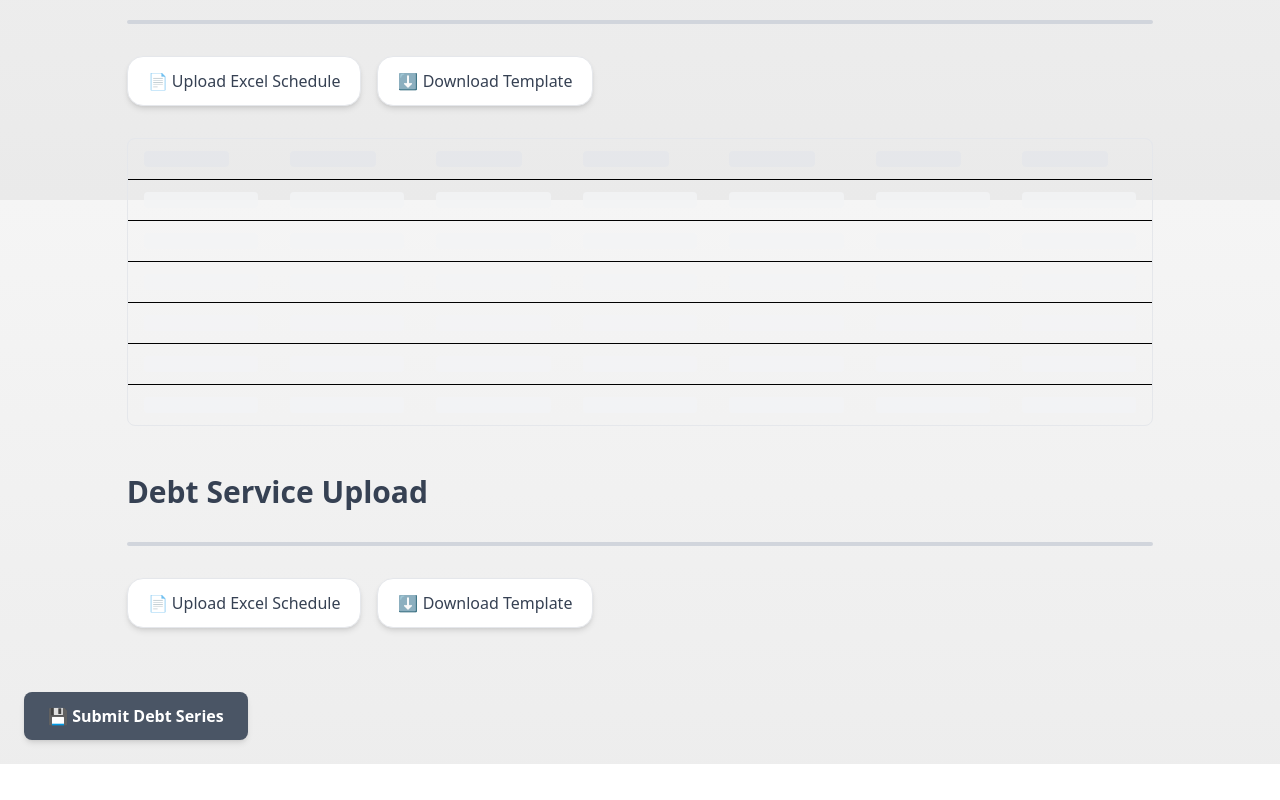
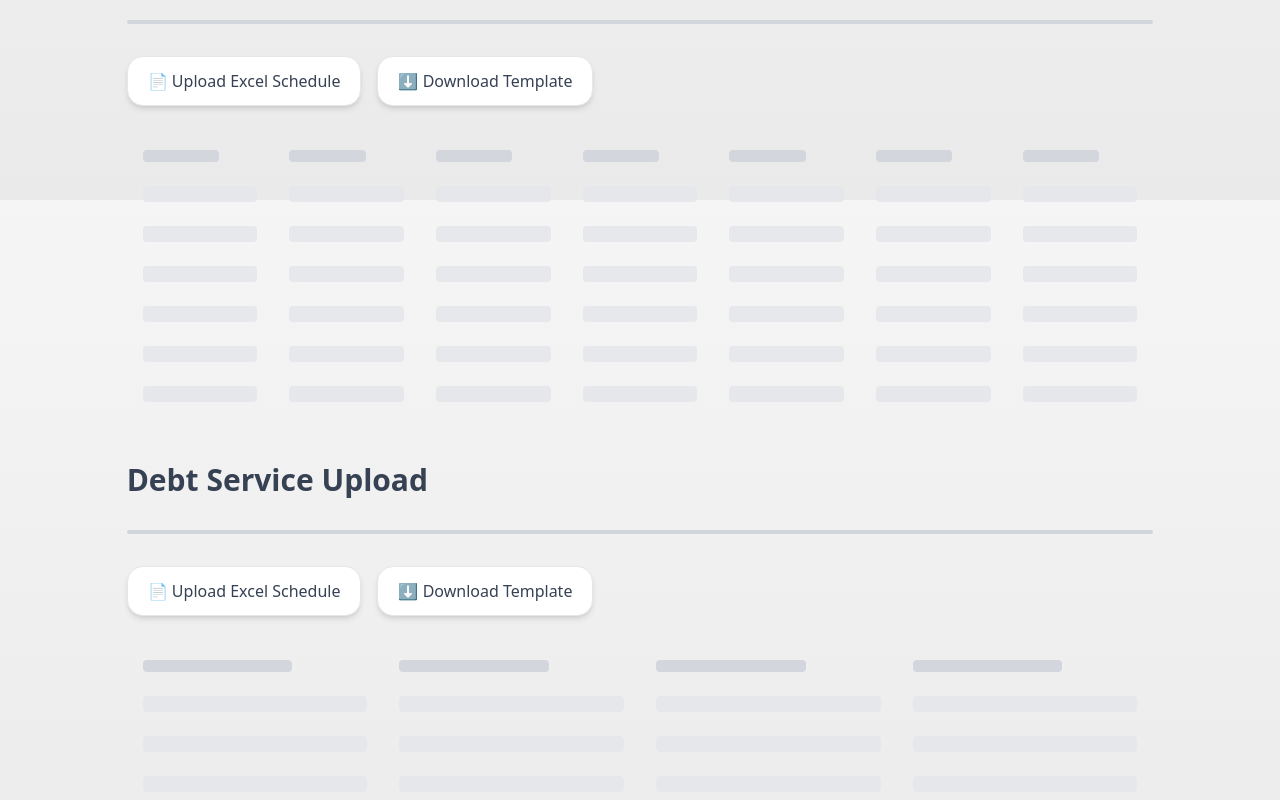
Before and after one commit to AdamsIncorporated/debt_book, a React app in the folder frontend/: page /create-new-series in a window 1280 px wide. Shown: the part 600-1400 px from the top of the page. Before the commit the page ends 1364 px from the top, so only its background shows below. Built offline with nearby package versions, Linux system fonts and the light colour scheme.

Commit message:
feat: enhance DebtSeriesForm with validation logic and improve data handling; add SkeletonTable for loading state in DebtServiceUpload

```diff
--- a/frontend/src/components/Debt/DebtSeriesForm.tsx
+++ b/frontend/src/components/Debt/DebtSeriesForm.tsx
@@ -1,7 +1,7 @@
 import React, { useState, useEffect } from "react";
 import { DebtSeries } from "../Constants/Constants";
 import { fetchById } from "../utils/api";
-import { validateDebtSeries } from "components/utils/validate";
+import { validateDebtSeries } from "../utils/validate";
 import { formatNumber } from "../utils/func";
 
 type Props = {
@@ -19,6 +19,7 @@ const DebtSeriesForm: React.FC<Props> = ({
   oidSum,
   onChange,
   onInitialLoad,
+  onValidate,
 }) => {
   const [form, setForm] = useState({
     id: 0,
@@ -30,6 +31,7 @@ const DebtSeriesForm: React.FC<Props> = ({
   });
 
   const [loaded, setLoaded] = useState(false);
+  const [error, setError] = useState<string[] | null>(null);
 
   useEffect(() => {
     if (seriesId === null) {
@@ -42,14 +44,18 @@ const DebtSeriesForm: React.FC<Props> = ({
     fetchById({
       endpoint: `/api/get/get_debt_series_by_id/${seriesId}`,
       entityName: "Debt Series",
-      mapResponse: (raw: any) => ({
-        id: raw.id,
-        series_name: raw.series_name ?? "",
-        is_tax_exempt: raw.is_tax_exempt ?? 0,
-        par_amount: raw.par_amount ?? 0,
-        premium: raw.premium ?? 0,
-        cost_of_issuance: raw.cost_of_issuance ?? 0,
-      }),
+      mapResponse: (raw: any) => {
+        const series = Array.isArray(raw) ? raw[0] : raw;
+
+        return {
+          id: series?.id,
+          series_name: series?.series_name ?? "",
+          is_tax_exempt: series?.is_tax_exempt ?? 0,
+          par_amount: series?.par_amount ?? 0,
+          premium: series?.premium ?? 0,
+          cost_of_issuance: series?.cost_of_issuance ?? 0,
+        };
+      },
     })
       .then((data: any) => {
         setForm({
@@ -68,17 +74,29 @@ const DebtSeriesForm: React.FC<Props> = ({
 
   const handleChange = (updated: typeof form) => {
     setForm(updated);
+    const parsed: DebtSeries = {
+      id: updated.id || null,
+      series_name: updated.seriesName,
+      is_tax_exempt: Number(updated.isTaxExempt),
+      par_amount: Number(updated.parAmount),
+      premium: Number(updated.premium || 0),
+      cost_of_issuance: Number(updated.costOfIssuance || 0),
+      created_at: new Date().toISOString(),
+    };
 
-    if (updated.seriesName && Number(updated.parAmount) > 0) {
-      onChange({
-        id: updated.id || null,
-        series_name: updated.seriesName,
-        is_tax_exempt: Number(updated.isTaxExempt),
-        par_amount: Number(updated.parAmount),
-        premium: Number(updated.premium || 0),
-        cost_of_issuance: Number(updated.costOfIssuance || 0),
-      });
+    const validation = validateDebtSeries(parsed);
+
+    // Validate against existing rows
+    if (!validation.valid) {
+      onValidate({ valid: false, errors: validation.errors }); // ❌ notify parent of validation failure
+      return;
+    } else {
+      console.log("Validation passed, parsed data:", parsed); // ✅ log parsed data
+      onValidate({ valid: true, errors: [] }); // ✅ notify parent of successful validation
     }
+
+    setRows(parsed);
+    onChange(parsed);
   };
 
   /* ✅ Skeleton loader preserved */
--- a/frontend/src/components/Debt/DebtServiceUpload.tsx
+++ b/frontend/src/components/Debt/DebtServiceUpload.tsx
@@ -7,6 +7,7 @@ import { UploadBar } from "../Widgets/UploadBar";
 import { validateDebtServiceBatch } from "../utils/validate";
 import { fetchById } from "../utils/api";
 import { getSeriesDebtServiceById } from "../Constants/Constants";
+import { SkeletonTable } from "../Widgets/SkeletonTable";
 
 interface Props {
   seriesId: number | null;
@@ -135,7 +136,9 @@ const DebtServiceUpload: React.FC<Props> = ({
       )}
 
       {/* Table With Nice Top Spacing */}
-      {rows.length > 0 && (
+      {rows.length === 0 ? (
+        <SkeletonTable columnCount={COLUMNS.length} rowCount={6} />
+      ) : (
         <div className="mt-6">
           <DataTable columns={COLUMNS} rows={rows} />
         </div>
--- a/frontend/src/components/Widgets/SkeletonTable.tsx
+++ b/frontend/src/components/Widgets/SkeletonTable.tsx
@@ -10,24 +10,26 @@ export const SkeletonTable = ({
   rowCount = 5,
 }: SkeletonTableProps) => {
   return (
-    <div className="mt-6 overflow-hidden rounded-lg border border-gray-200">
+    <div className="mt-6 overflow-hidden rounded-lg">
       <table className="w-full border-collapse">
+        {/* Header */}
         <thead>
           <tr>
             {Array.from({ length: columnCount }).map((_, i) => (
               <th key={i} className="px-4 py-3">
-                <div className="h-4 w-3/4 animate-pulse rounded bg-gray-200" />
+                <div className="h-3 w-2/3 rounded bg-gray-300 animate-pulse" />
               </th>
             ))}
           </tr>
         </thead>
 
-        <tbody>
+        {/* Body */}
+        <tbody className="space-y-2">
           {Array.from({ length: rowCount }).map((_, rowIdx) => (
-            <tr key={rowIdx} className="border-t">
+            <tr key={rowIdx}>
               {Array.from({ length: columnCount }).map((_, colIdx) => (
                 <td key={colIdx} className="px-4 py-3">
-                  <div className="h-4 w-full animate-pulse rounded bg-gray-100" />
+                  <div className="h-4 w-full rounded bg-gray-200 animate-pulse" />
                 </td>
               ))}
             </tr>
```
